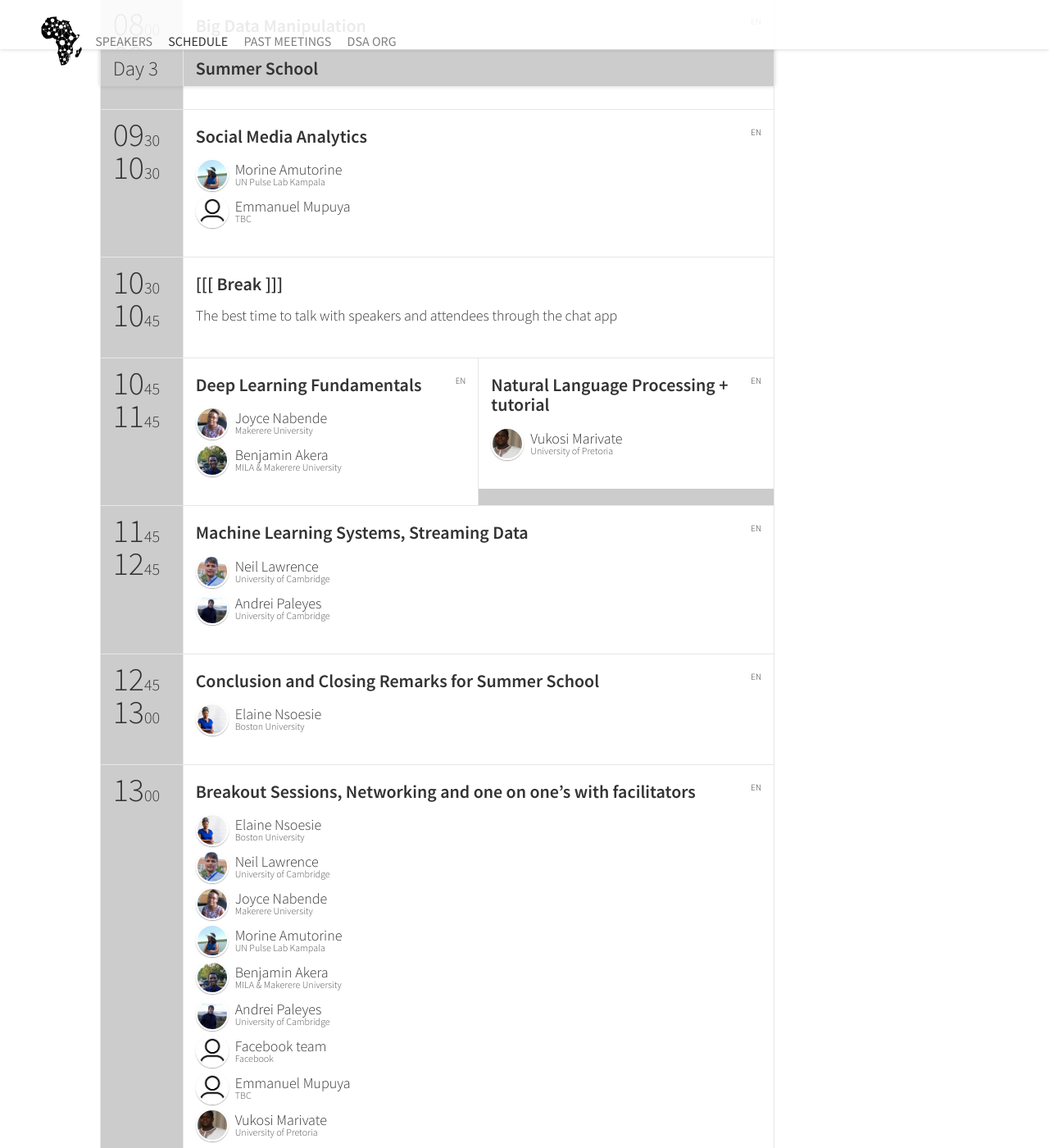
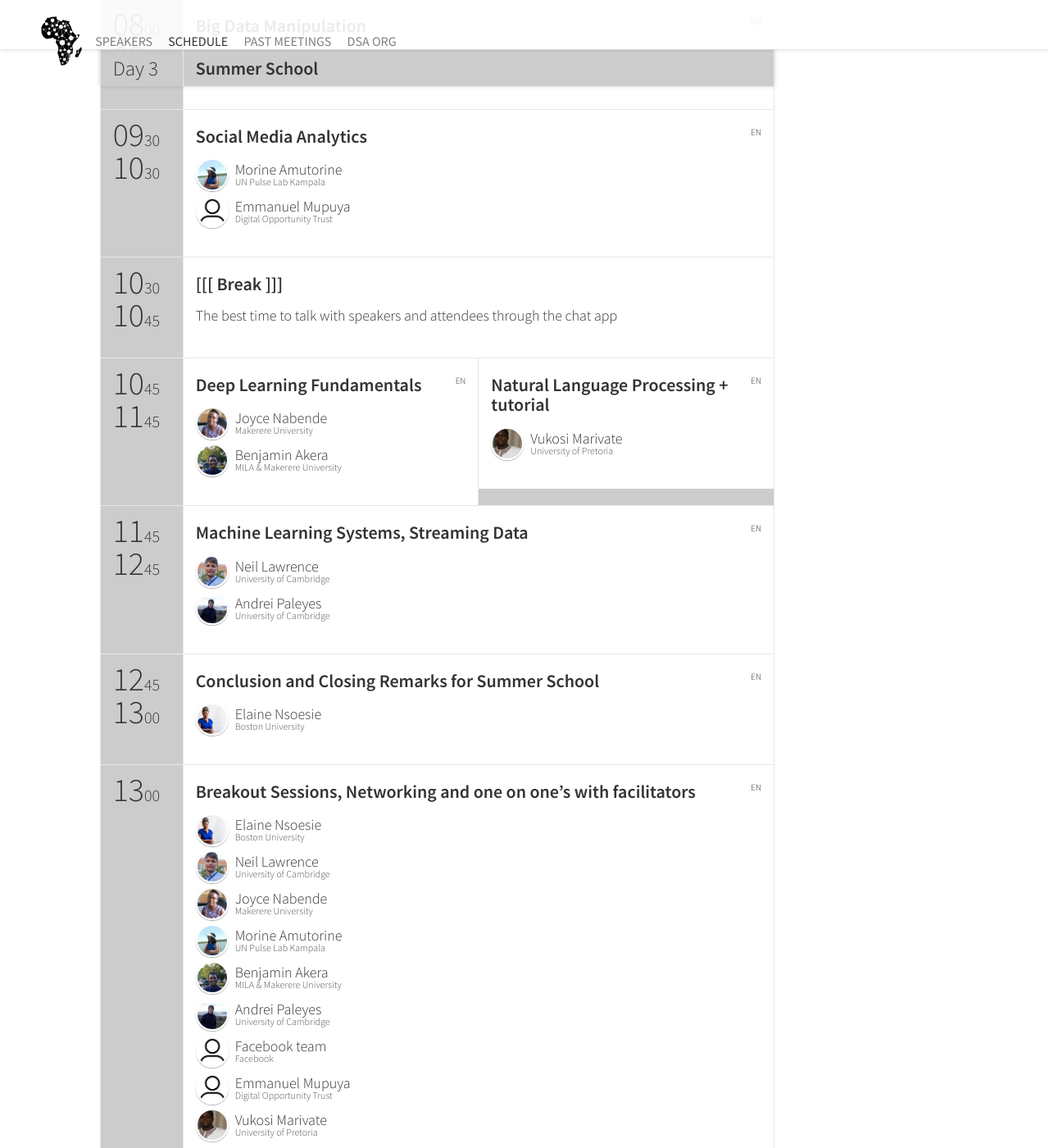
Before and after one commit to datsciafrica/dsa2021kimberley, a Jekyll site: the page built from schedule.html, in a window 1280 px wide and 1400 px high, scrolled down 3501 px. Shown: the whole window at 82% size. Built offline with Jekyll 4.4.1, drawn with Linux system fonts in a browser that asks for light colours; nearby versions of some CDN libraries; some web fonts are replaced; comment, search, counter and statistics services are not loaded.

Commit message:
updated Emmanuel mupuya

```diff
--- a/_data/speakers.yml
+++ b/_data/speakers.yml
@@ -530,8 +530,8 @@
   id: emmanuel
   name: "Emmanuel"
   surname: "Mupuya"
-  title: "TBC"
-  company: "TBC"
+  title: "Field Facilitator"
+  company: "Digital Opportunity Trust"
   thumbnailUrl: person.jpg
   social:
     - {name: "site", link: "https://www.linkedin.com/in/emmanuel-mupuya-a2b03173/"}
```
